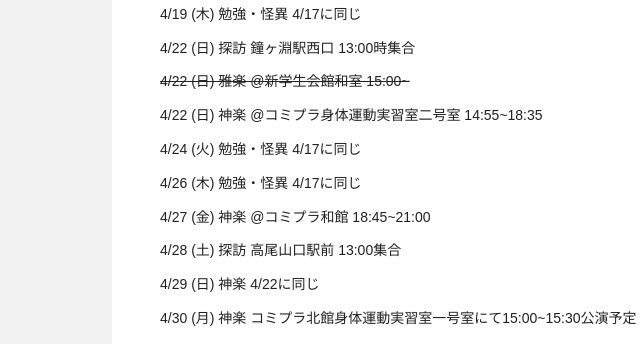
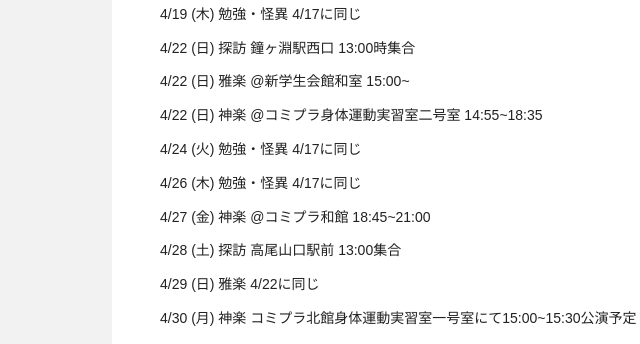
Before and after one commit to jinjaken/website, a plain HTML site: page jinjaken_webroot/shinkan2018.html in a window 1280 px wide. Shown: the part 363-707 px from the top of the page, 47-687 px from the left. Drawn offline with Linux system fonts and the light colour scheme.

Commit message:
4/22,4/29の情報を訂正

```diff
--- a/jinjaken_webroot/shinkan2018.html
+++ b/jinjaken_webroot/shinkan2018.html
@@ -41,7 +41,7 @@
 
 <p>4/22 (日) 探訪 鐘ヶ淵駅西口 13:00時集合</p>
 
-<p><s>4/22 (日) 雅楽 @新学生会館和室 15:00~</s></p>
+<p>4/22 (日) 雅楽 @新学生会館和室 15:00~</p>
 
 <p>4/22 (日) 神楽 @コミプラ身体運動実習室二号室 14:55~18:35
 
@@ -53,7 +53,7 @@
 
 <p>4/28 (土) 探訪 高尾山口駅前 13:00集合</P>
 
-<p>4/29 (日) 神楽 4/22に同じ</p>
+<p>4/29 (日) 雅楽 4/22に同じ</p>
 
 <p>4/30 (月) 神楽 コミプラ北館身体運動実習室一号室にて15:00~15:30公演予定
 
```
